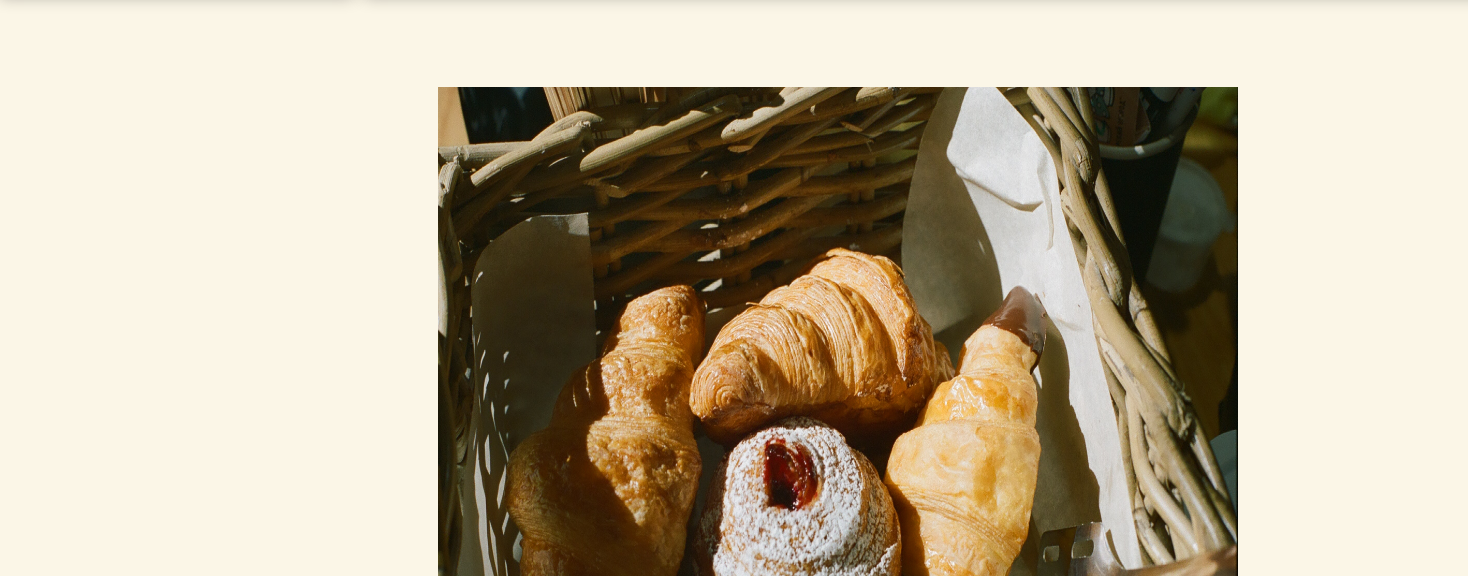
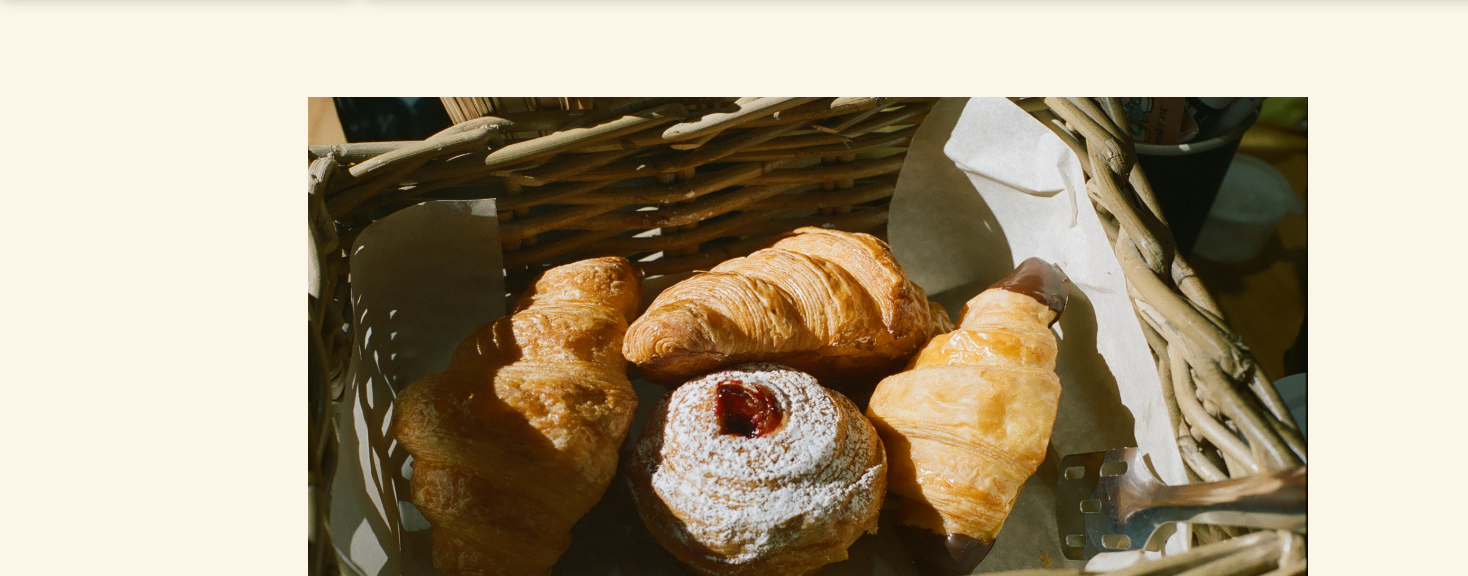
Before and after one commit to RoHeredia/PaginaPasteleria, a plain HTML site: page index.html in a window 1536 px wide. Shown: the part 208-784 px from the top of the page, 0-1468 px from the left. Drawn offline with Linux system fonts and the light colour scheme.

Commit message:
ultimos chequeos

```diff
--- a/index.html
+++ b/index.html
@@ -126,8 +126,9 @@
                     envíos
                     a su zona!</h3>
                 <input type="number" name="cp" id="cp" placeholder="Código postal">
+
+                <textarea name="zone" id="zone" disabled placeholder="Ingrese el C.P para obtener las zonas"></textarea>
                 <input type="button" value="Obtener zonas" id="cpButton">
-                <textarea name="zone" id="zone" disabled placeholder="Zonas"></textarea>
             </div>
 
         </section>
--- a/style.css
+++ b/style.css
@@ -119,12 +119,10 @@ a:hover {
     color: rgb(255, 149, 167);
 }
 
-/*  Contenedor del carrusel */
-
 .carrousel {
-    margin-top: 90px;
+    /* margin-top: 90px;
     margin-bottom: 90px;
-    height: 95vh;
+    height: 95vh; */
     display: none;
 }
 
@@ -434,6 +432,15 @@ footer p {
         height: 30%;
     }
 
+    /*  Contenedor del carrusel */
+
+    /* .carrousel {
+        margin-top: 90px;
+        margin-bottom: 0px;
+        height: 5vh;
+        display: none;
+    } */
+
     .section {
         flex-direction: row;
         margin-bottom: 50px;
@@ -481,9 +488,9 @@ footer p {
     }
 
     .carrousel {
-        margin-top: 90px;
-        margin-bottom: 90px;
-        height: 95vh;
+        margin-top: 100px;
+        margin-bottom: 0px;
+        height: 85vh;
         display: block;
     }
 
@@ -515,8 +522,10 @@ footer p {
     }
 
     .pic-ctn>img {
-        width: 80%;
-        height: 100%;
+        /* width: 80%;
+        height: 70%; */
+        width: 80vw;
+        height: 70vh;
         position: absolute;
         top: 0;
         left: 10%;
@@ -561,7 +570,9 @@ footer p {
     }
 
     .pic-ctn>img {
-        left:17%;
+        left:4%;
+        width: 100%;
+        height: 90%;
     }
 
     input {
```
